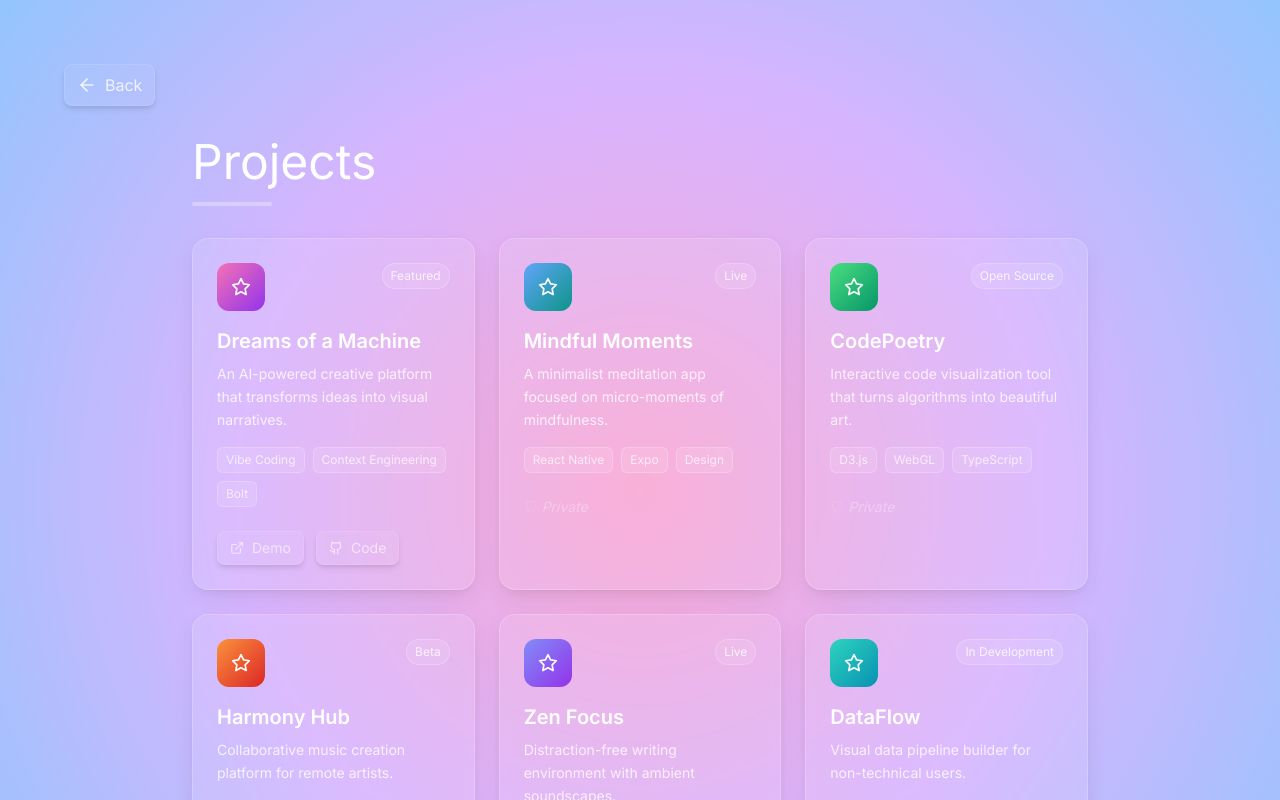
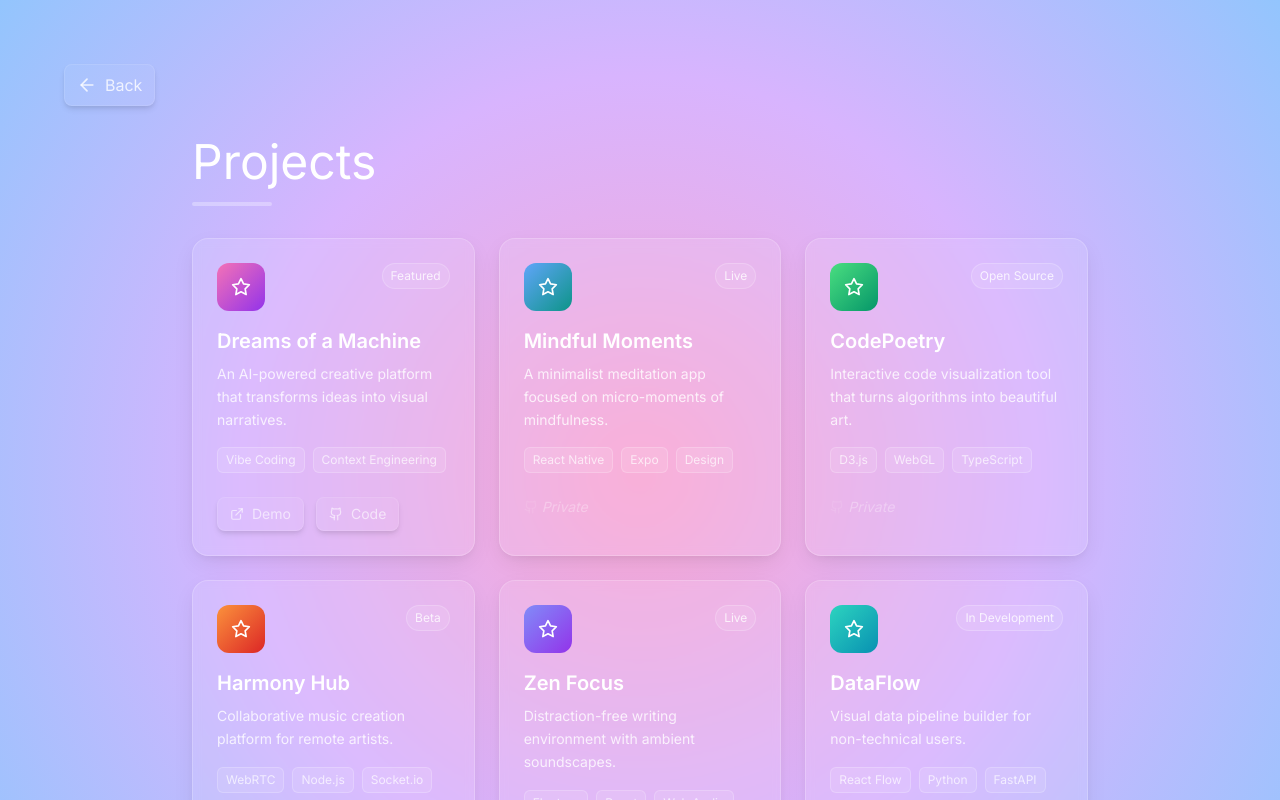
Before and after one commit to realwarrenlee/realwarrenlee.com, a React (Vite) app: page /projects in a window 1280 px wide. Shown: the top 800 px of the page. Built offline with nearby package versions, Linux system fonts and the light colour scheme.

Commit message:
Update Projects.tsx

```diff
--- a/src/components/Projects.tsx
+++ b/src/components/Projects.tsx
@@ -13,7 +13,6 @@ const Projects: React.FC<ProjectsProps> = ({ onBack }) => {
       tags: [
         { name: 'Vibe Coding', url: null },
         { name: 'Context Engineering', url: null },
-        { name: 'Bolt', url: null }
       ],
       status: 'Featured',
       gradient: 'from-pink-400 to-purple-600',
```
